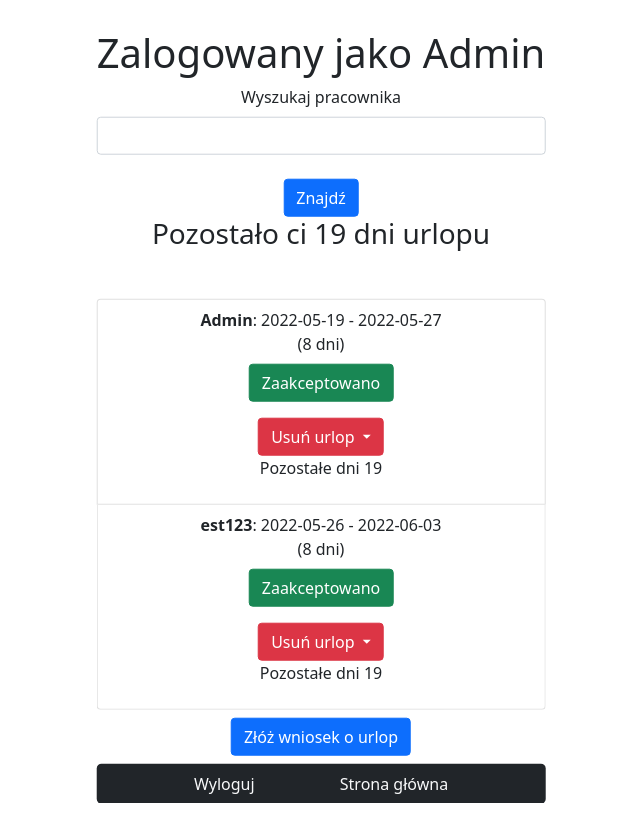
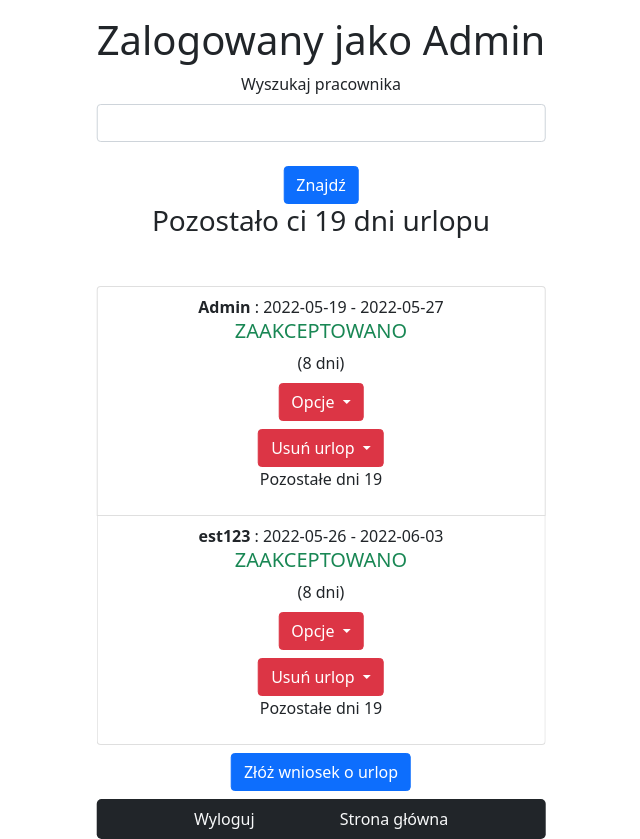
Before and after one commit to KubaBaniak/urlopy, a Flask app: page /leave/Admin in a window 1280 px wide. Shown: the whole page, without its empty margins (319-959 px from the left). Before the commit the page ends 803 px from the top, so only its background shows below. Run offline with Flask 2, Linux system fonts and the light colour scheme; a user stored in the database is signed in; data comes from the database, SQL or seed files in the repository; both versions use the stored data as it was after the commit.

Commit message:
auto creating db, added waiting option for accepting, gui changes, and backend for days when changing from accepted to declined etc.

```diff
--- a/urlop/forms.py
+++ b/urlop/forms.py
@@ -51,7 +51,6 @@ class LeaveForm(FlaskForm):
         for leave in user_leaves.leave:
             if (leave.start_day.date() < self.start_date.data < leave.end_day.date()
                     or leave.start_day.date() < self.end_date.data < leave.end_day.date()):
-                print('wtf')
                 raise ValidationError('You are already on a leave between {} and {}'.format(leave.start_day.date(), leave.end_day.date()))
 
 
--- a/urlop/models.py
+++ b/urlop/models.py
@@ -23,5 +23,5 @@ class Leave(db.Model, UserMixin):
     id = db.Column(db.Integer, primary_key=True)
     start_day = db.Column(db.DateTime, nullable=False)
     end_day = db.Column(db.DateTime, nullable=False)
-    accepted = db.Column(db.Boolean, unique=False, default=False)
+    accepted = db.Column(db.Integer, unique=False, default=0)
     user_id = db.Column(db.Integer, db.ForeignKey('user.id'), nullable=False)
--- a/urlop/routes.py
+++ b/urlop/routes.py
@@ -20,6 +20,7 @@ def calculate_days(start_date, end_date):
         days = days + 1 if start_date.isoweekday() <= 5 else days
         start_date += delta
     return days
+
 
 @app.route('/')
 def index():
@@ -73,13 +74,13 @@ def logout():
 
 @app.route('/leave/<string:name>', methods=['POST', 'GET'])
 def leave(name):
-    form = LeaveForm()
-    form_search = SearchForm()
-
     if current_user.role == 'Admin':
         leaves = Leave.query.all()
     else:
         leaves = User.query.filter_by(username=current_user.username).first().leave
+
+    form_search = SearchForm()
+    form = LeaveForm()
 
     if form_search.validate_on_submit() and form_search.searchText.data:
         if User.query.filter_by(username=form_search.searchText.data.strip()).first() is None:
@@ -93,13 +94,16 @@ def leave(name):
                                leaves=leaves,
                                title=name,
                                form_search=form_search)
-    if form.validate_on_submit():
+
+    if form.start_date.data and form.validate_on_submit():
+        print('????????????')
         start_date = form.start_date.data
         end_date = form.end_date.data
         leave = Leave(start_day=start_date, end_day=end_date, user=current_user)
         db.session.add(leave)
         db.session.commit()
         return redirect(url_for('leave', name=current_user.username))
+
     return render_template('leave.html', form=form, form_search=form_search, leaves=leaves, title=name)
 
 
@@ -124,30 +128,39 @@ def delete_leave(leave_id):
     return redirect(url_for('leave', name=current_user.username))
 
 
-@app.route('/change-accept/<int:leave_id>')
-def change_accept(leave_id):
+@app.route('/change-accept/<int:leave_id>/<int:option>')
+def change_accept(leave_id, option):
     leave = Leave.query.filter_by(id=leave_id).first()
     start_date = leave.start_day
     end_date = leave.end_day
-    user = User.query.filter_by(username = leave.user.username).first_or_404()
-
-    if leave.accepted:
-        user.days_left = user.days_left + calculate_days(start_date, end_date)
+    user = User.query.filter_by(username=leave.user.username).first_or_404()
+    print(option)
+    # accept
+    if option == 1:
+        if leave.accepted != 1:
+            user.days_left = user.days_left - calculate_days(start_date, end_date)
+            leave.accepted = 1
+    # waiting
+    elif option == 0:
+        if leave.accepted != 0:
+            if leave.accepted == 1:
+                user.days_left = user.days_left + calculate_days(start_date, end_date)
+            leave.accepted = 0
+    # refuse
+    elif option == 2:
+        if leave.accepted != 2:
+            if leave.accepted == 1:
+                user.days_left = user.days_left + calculate_days(start_date, end_date)
+            leave.accepted = 2
     else:
-        user.days_left = user.days_left - calculate_days(start_date, end_date)
-    leave.accepted = not leave.accepted
+        return abort(404)
     db.session.commit()
-    print(1)
     return redirect(url_for('leave', name=current_user.username))
 
 
 @app.errorhandler(404)
 def page_not_found(e):
     return e, 404
-
-
-
-
 
 # def to_dict(row):
 #     if row is None:
--- a/urlop/templates/leave.html
+++ b/urlop/templates/leave.html
@@ -14,49 +14,65 @@
 <div class="list-group mt-5">
     {% for leave in leaves %}
     <div class="list-group-item">
-                <h7 class="fw-bolder">{{leave.user.username}}</h7>: {{ leave.start_day.date() }} - {{ leave.end_day.date() }}
+        <h7 class="fw-bolder">{{leave.user.username}}</h7>
+        : {{ leave.start_day.date() }} - {{ leave.end_day.date() }}
         <br>
-                ({{
-                (leave.end_day.date() - leave.start_day.date()).days
-                }} dni)
+        {% if leave.accepted == 1 %}
+        <h5 class="text-success">ZAAKCEPTOWANO</h5>
+        {% elif leave.accepted == 0 %}
+        <h5 class="text-warning">OCZEKUJE</h5>
+        {% else %}
+        <h5 class="text-danger">ODRZUCONO</h5>
+        {% endif %}
+        ({{ (leave.end_day.date() - leave.start_day.date()).days }} dni)
         {% if current_user.role == 'Admin' %}
         <br>
 
-                        {% if leave.accepted %}
-                            <a href="{{url_for('change_accept', leave_id=leave.id)}}" role="button" class="btn btn-success mt-2">
+        <!--        accept dropbox-->
+        <div class="mb-2 mt-2">
+            <a class="btn btn-danger dropdown-toggle" href="#" role="button" id="accept"
+               data-bs-toggle="dropdown" aria-expanded="false">
+                Opcje
+            </a>
+            <ul class="dropdown-menu text-center" aria-labelledby="accept">
+                <li class="dropdown-item button button-danger" role="button">
+                    <a href="{{url_for('change_accept', leave_id=leave.id, option=1)}}" role="button"
+                       class="btn btn-success mt-2">
                         Zaakceptowano
                     </a>
-                        {% else %}
-                            <a href="{{url_for('change_accept', leave_id=leave.id)}}" role="button" class="btn btn-danger mt-2">
+                </li>
+                <li class="dropdown-item button button-danger" role="button">
+                    <a href="{{url_for('change_accept', leave_id=leave.id, option=0)}}" role="button"
+                       class="btn btn-warning mt-2">
+                        Oczekuje
+                    </a>
+                </li>
+                <li class="dropdown-item button button-danger" role="button">
+                    <a href="{{url_for('change_accept', leave_id=leave.id, option=2)}}" role="button"
+                       class="btn btn-danger mt-2">
                         Odrzucono
                     </a>
-                    {% endif %}
-                    </p>
+                </li>
+            </ul>
+        </div>
+
+        <!--        delete dropbox-->
         <div>
-                      <a class="btn btn-danger dropdown-toggle" href="#" role="button" id="dropdownMenuLink" data-bs-toggle="dropdown" aria-expanded="false">
+            <a class="btn btn-danger dropdown-toggle" href="#" role="button" id="dropdownMenuLink"
+               data-bs-toggle="dropdown" aria-expanded="false">
                 Usuń urlop
             </a>
 
-                      <ul class="dropdown-menu bg-danger" aria-labelledby="dropdownMenuLink">
-                        <li  class="dropdown-item button button-danger  bg-danger" role="button">
+            <ul class="dropdown-menu bg-danger text-center" aria-labelledby="dropdownMenuLink">
+                <li class="dropdown-item button button-danger  bg-danger" role="button">
                     <a href="{{url_for('delete_leave', leave_id=leave.id)}}" class="text-white">
                         Na pewno?
                     </a>
                 </li>
             </ul>
         </div>
-<!--                    <button type="button" class="btn btn-danger">-->
-<!--                        <a href="{{url_for('delete_leave', leave_id=leave.id)}}" class="link-light text-decoration-none">-->
-<!--                            Usuń-->
-<!--                        </a>-->
-<!--                    </button>-->
+
         <p>Pozostałe dni {{leave.user.days_left}}</p>
-                {% else %}
-                    {% if leave.accepted %}
-                        <p class="fs-2 text-success">Zaakceptowano  </p>
-                    {% else %}
-                        <p class="fs-2 text-danger">Odrzucono </p>
-                    {% endif %}
         {% endif %}
     </div>
     {% endfor %}
```
Also changed, not shown: create_db.py (added, +13 -0 lines), urlop/xddd.db. Lines whose indentation alone changed are shown as unchanged.
